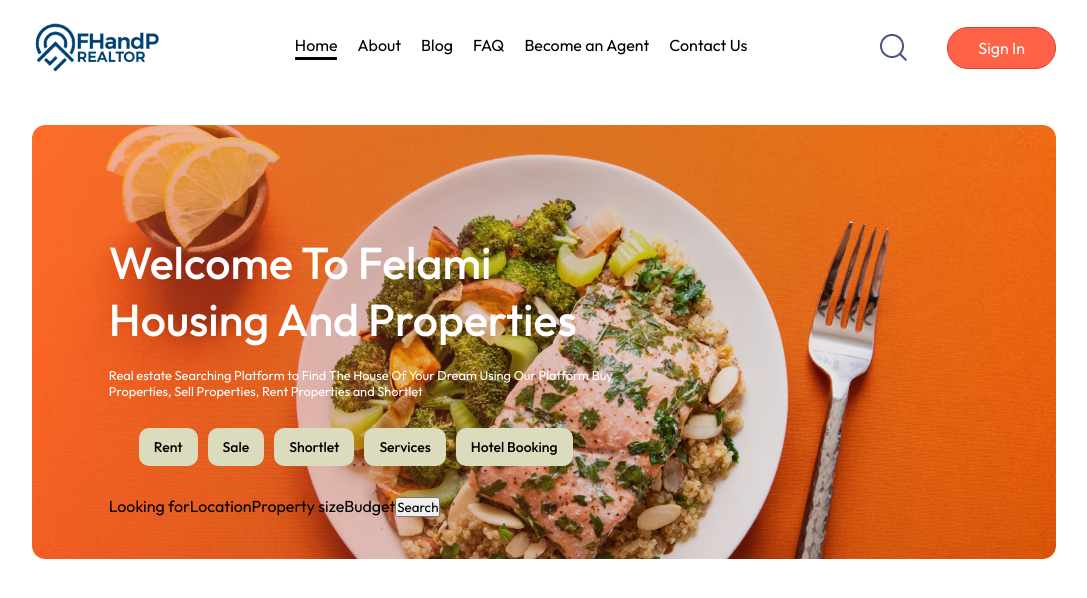
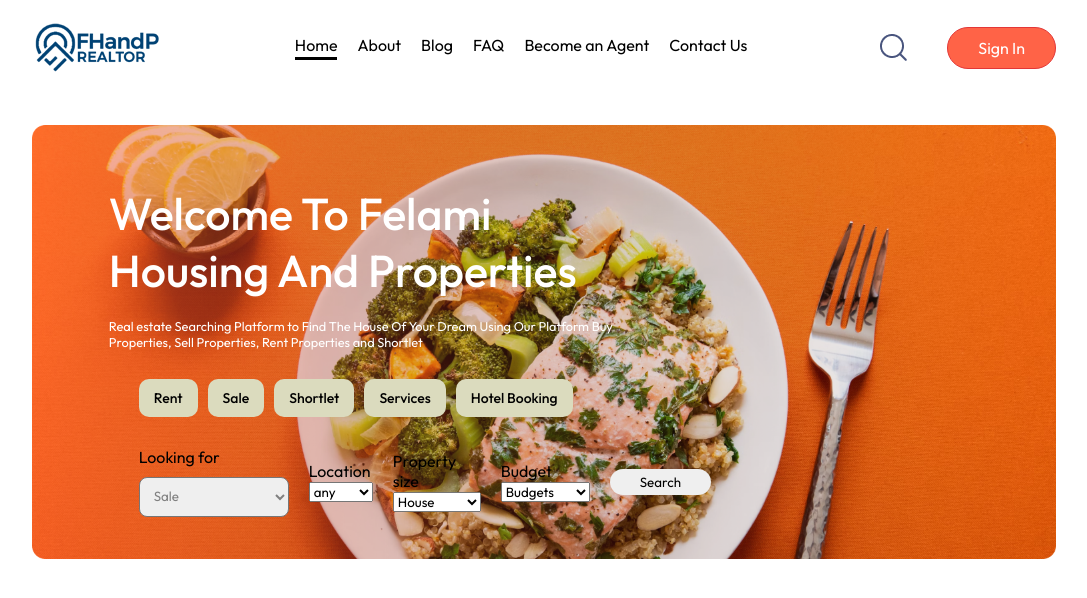
Before and after one commit to Teejay-deen/realtor, a React (Vite) app: page / in a window 1280 px wide. Shown: the top 598 px of the page, without its empty margins (96-1183 px from the left). Built offline with nearby package versions, Linux system fonts and the light colour scheme.

Commit message:
adding drop down box

```diff
--- a/src/components/Hero/Hero.jsx
+++ b/src/components/Hero/Hero.jsx
@@ -19,14 +19,50 @@ const Hero = () => {
           <button>Hotel Booking</button>
         </div>
 
-        <div className="search">
-         <label>Looking for</label>
-         <label>Location</label>
-         <label>Property size</label>
-         <label>Budget</label>
+        <div className="searchbar">
+          <div className="looking">
+            <label>Looking for</label>
+            <select name="sale" id="Looking">
+              <option value="Sale">Sale</option>
+              <option value="Rent">Rent</option>
+            </select>
+          </div>
+
+          <div className="location">
+            <label>Location</label>
+            <select className="location" name="location" id="location">
+              <option value="any">any</option>
+              <option value="Kwara">Kwara</option>
+              <option value="Abuja">Abuja</option>
+              <option value="Lagos">Lagos</option>
+              <option value="Ibadan">Ibadan</option>
+              <option value="Niger">Niger</option>
+            </select>
+          </div>
+
+          <div className="propertySize">
+            <label>Property size</label>
+            <select name="propertySize" id="property">
+              <option value="house">House</option>
+              <option value="apartment">Apartment</option>
+            </select>
+          </div>
+
+          <div className="budget">
+          <label>Budget</label>
+            <select name="budget" id="budgets">
+              <option value="budget">Budgets</option>
+              <option value="saab">Mid-Range</option>
+              <option value="affordable">Affordable</option>
+              <option value="luxury">Luxury</option>
+            </select>
+          </div>
 
 
-         <button>Search</button>
+
+          <div className="button">
+            <button>Search</button>
+          </div>
         </div>
       </div>
     </div>
```
